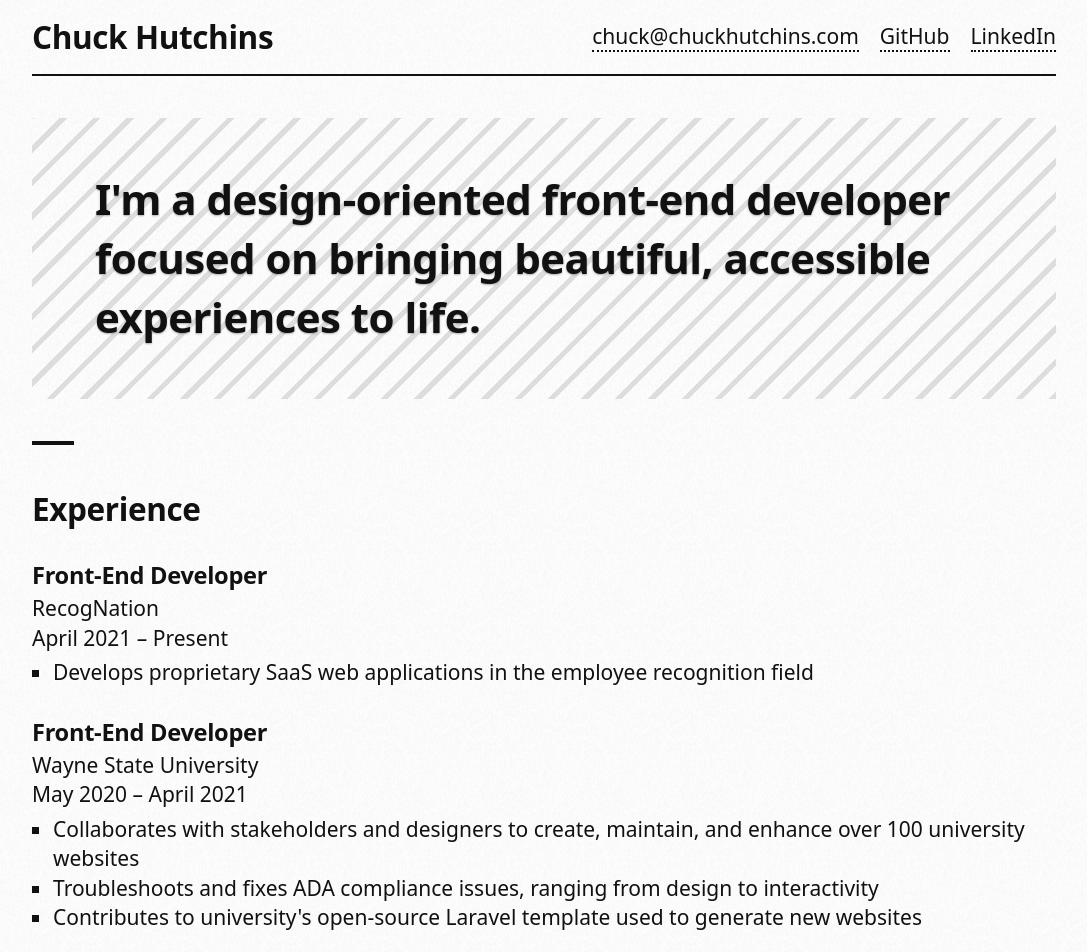
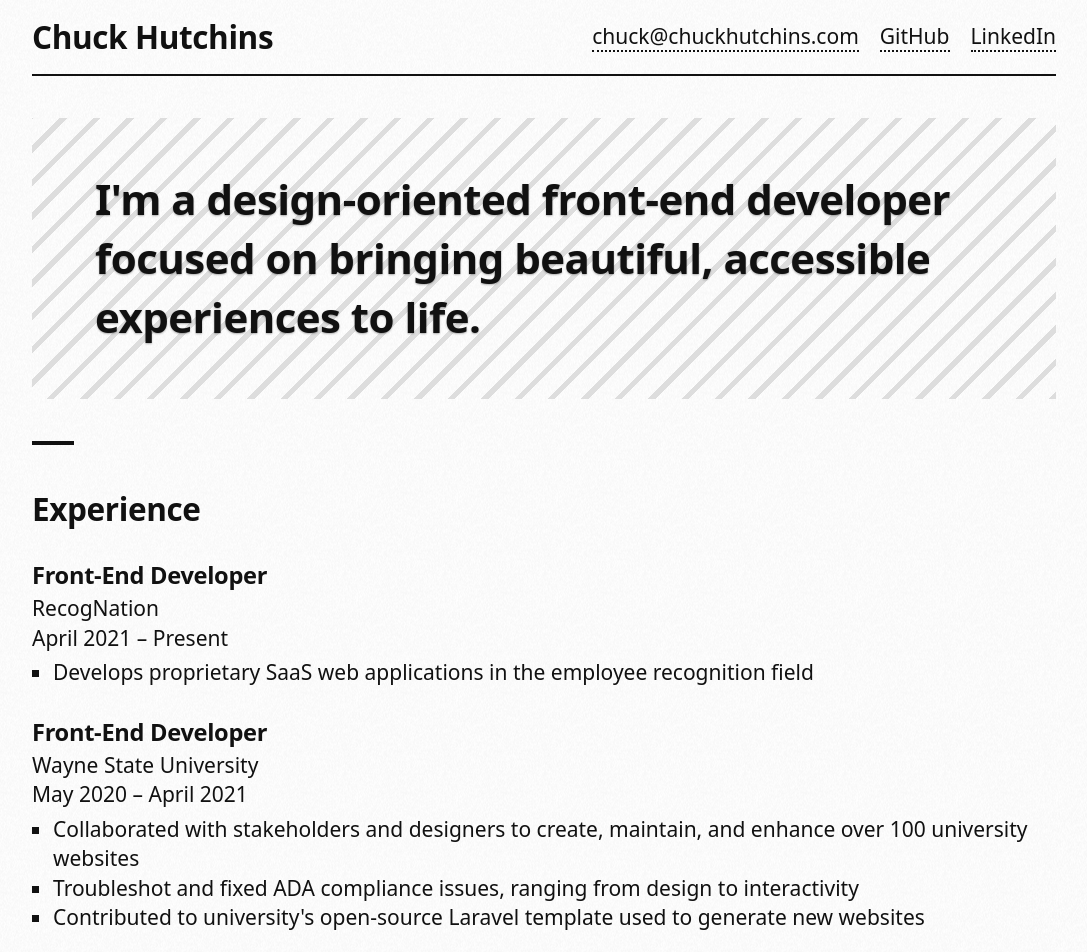
Before and after one commit to chuckhutchins/chuckhutchins-com, a Gatsby site: page / in a window 1280 px wide. Shown: the top 952 px of the page, without its empty margins (96-1183 px from the left). Built offline with nearby package versions, Linux system fonts and the light colour scheme; Gatsby itself is replaced by a stand-in of ours.

Commit message:
changing previous position bullets to past tense

```diff
--- a/src/pages/index.js
+++ b/src/pages/index.js
@@ -30,9 +30,9 @@ export default function IndexPage() {
                             <li>May 2020 &ndash; April 2021</li>
                         </ul>
                         <ul className="list">
-                            <li>Collaborates with stakeholders and designers to create, maintain, and enhance over 100 university websites</li>
-                            <li>Troubleshoots and fixes ADA compliance issues, ranging from design to interactivity</li>
-                            <li>Contributes to university's open-source Laravel template used to generate new websites</li>
+                            <li>Collaborated with stakeholders and designers to create, maintain, and enhance over 100 university websites</li>
+                            <li>Troubleshot and fixed ADA compliance issues, ranging from design to interactivity</li>
+                            <li>Contributed to university's open-source Laravel template used to generate new websites</li>
                         </ul>
                     </div>
                     <div className="entry">
```
